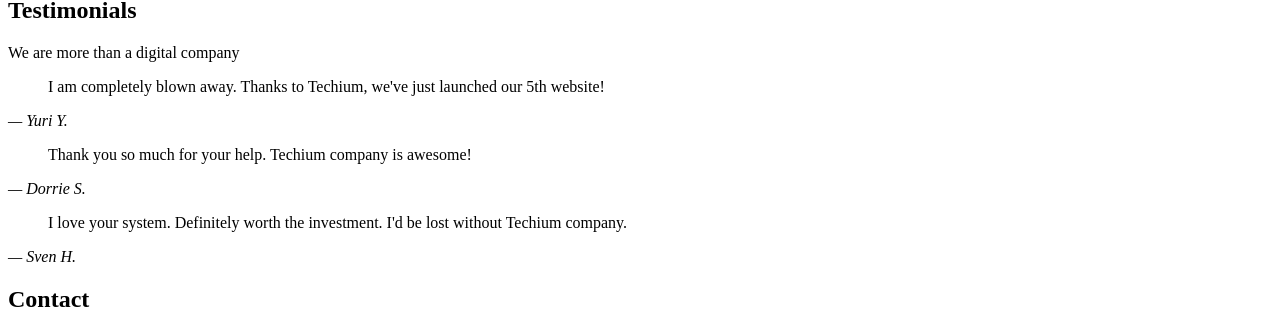
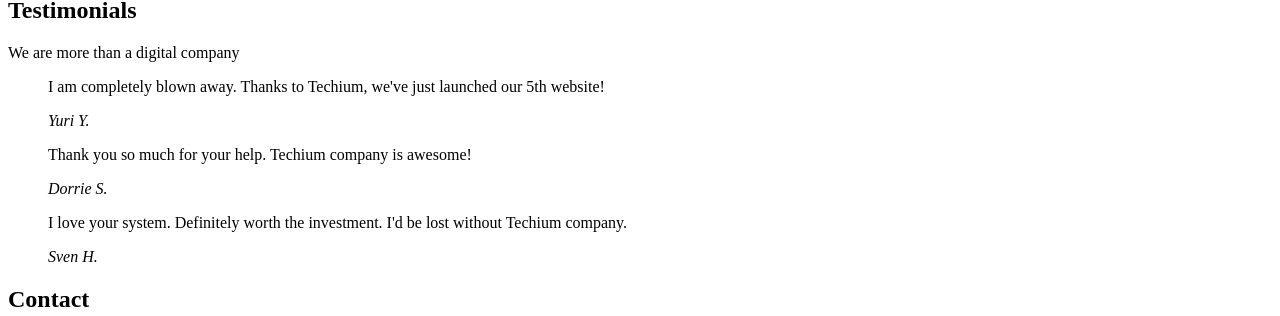
Before and after one commit to AnneCecile2935/holbertonschool-web_front_end, a plain HTML site: page html_advanced/29-index.html in a window 1280 px wide. Shown: the part 1750-2066 px from the top of the page. Drawn offline with Linux system fonts and the light colour scheme.

Commit message:
update task 29

```diff
--- a/html_advanced/29-index.html
+++ b/html_advanced/29-index.html
@@ -129,24 +129,9 @@
 						<p>We are more than a digital company</p>
 				</header>
 				<div>
-					<article>
-						<blockquote>
-							I am completely blown away. Thanks to Techium, we've just launched our 5th website!
-						</blockquote>
-						<cite>— Yuri Y.</cite>
-					</article>
-					<article>
-						<blockquote>
-							Thank you so much for your help. Techium company is awesome!
-						</blockquote>
-						<cite>— Dorrie S.</cite>
-					</article>
-					<article>
-						<blockquote>
-							I love your system. Definitely worth the investment. I'd be lost without Techium company.
-						</blockquote>
-						<cite>— Sven H.</cite>
-					</article>
+					<article><blockquote><p>I am completely blown away. Thanks to Techium, we've just launched our 5th website!</p> <cite>Yuri Y.</cite></blockquote></article>
+                    <article><blockquote><p>Thank you so much for your help. Techium company is awesome!</p> <cite>Dorrie S.</cite></blockquote></article>
+                    <article><blockquote><p>I love your system. Definitely worth the investment. I'd be lost without Techium company.</p> <cite>Sven H.</cite></blockquote></article>
 				</div>
 			</div>
 		</section>
```
